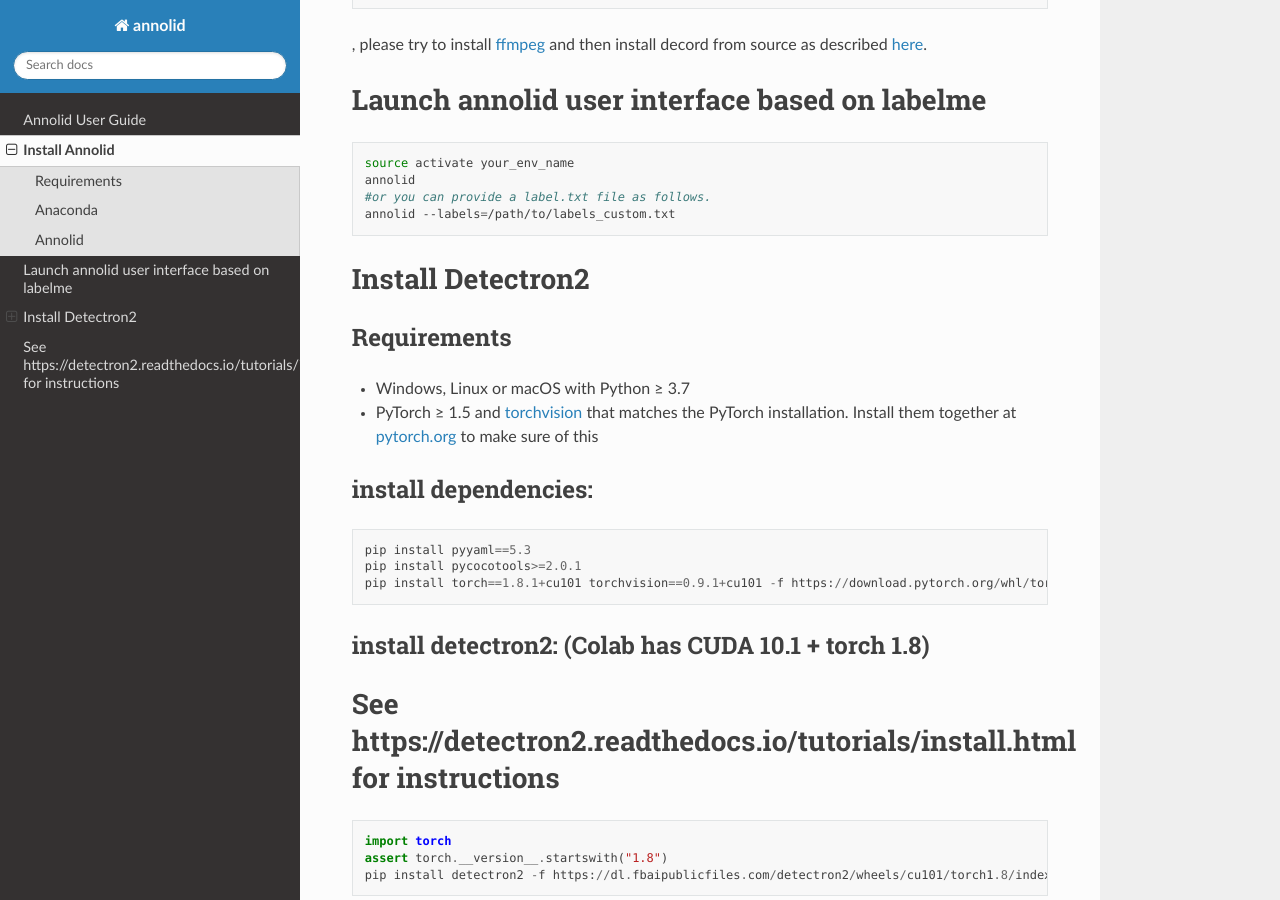
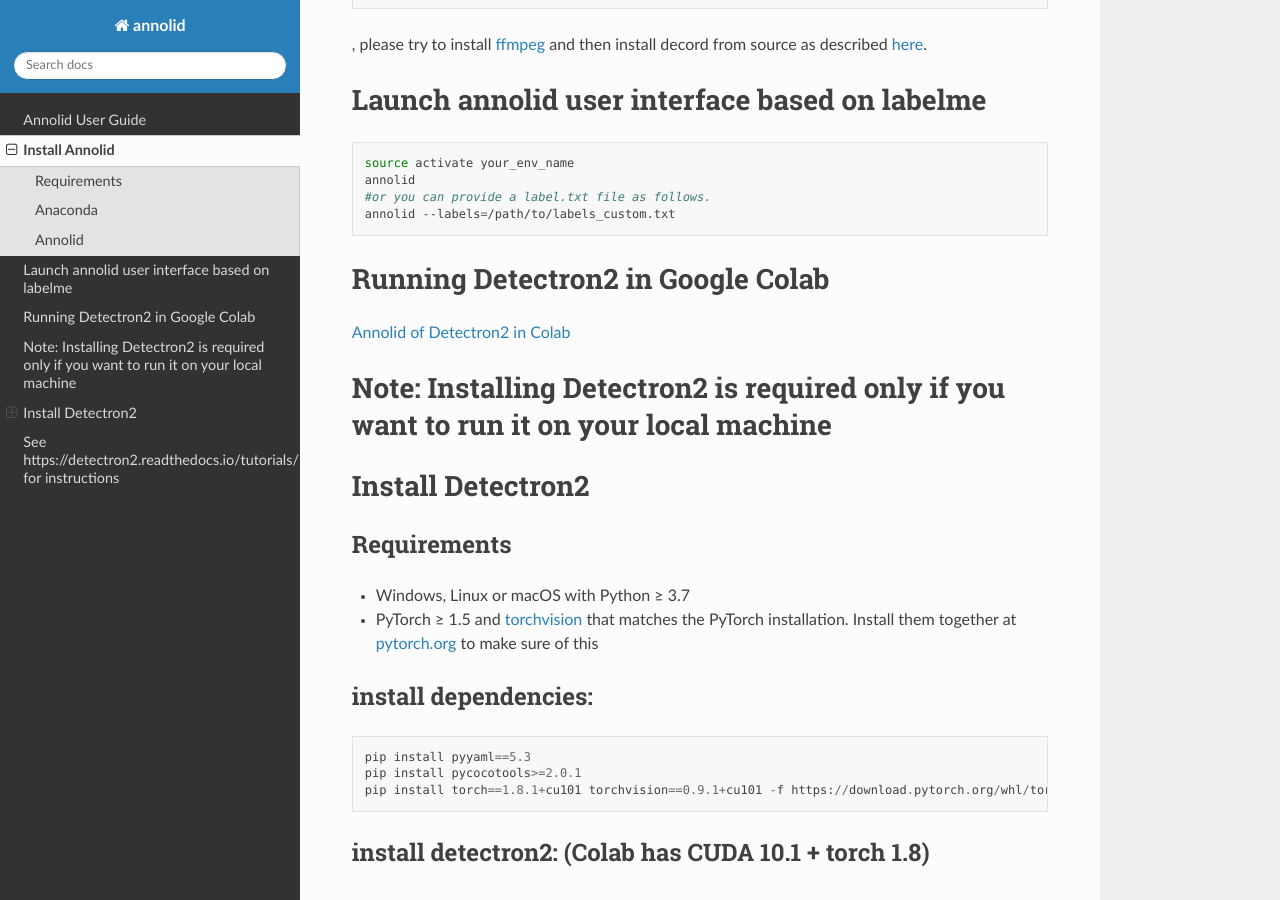
Before and after one commit to healthonrails/annolid, a Sphinx documentation site: the page built from docs/source/install.md, in a window 1280 px wide and 900 px high, scrolled down 886 px. Built offline with Sphinx 7.4.7 and the Read the Docs theme 2.0.0, drawn with Linux system fonts in a browser that asks for light colours; pages that are not in the unit, such as notebooks, are missing from menus.

Commit message:
Add notes and links about Detectron2 installation and Colab

````diff
--- a/docs/source/install.md
+++ b/docs/source/install.md
@@ -38,7 +38,11 @@
 annolid --labels=/path/to/labels_custom.txt
 
 ```
+## Running Detectron2 in Google Colab
+[Annolid of Detectron2 in Colab](https://colab.research.google.com/github/healthonrails/annolid/blob/master/docs/tutorials/Annolid_of_Detectron2_Tutorial.ipynb)
 
+
+## Note: Installing Detectron2 is required only if you want to run it on your local machine
 ## Install Detectron2
 
 ### Requirements
````
